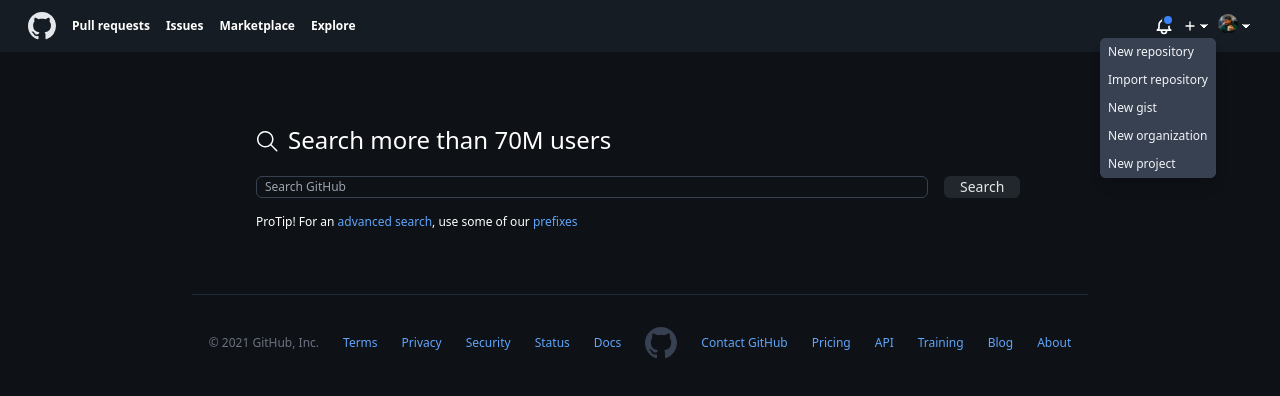
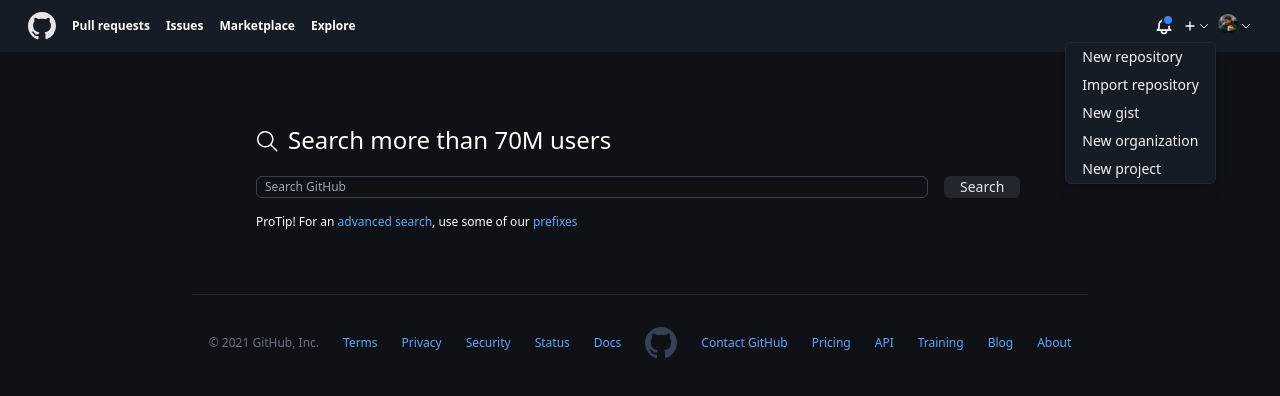
Before and after one commit to Eliascm17/javascript-exercises, a Next.js app: page / in a window 1280 px wide. Both pictures are taken after a click on the button 1196 px from the left and 26 px from the top of the page. Shown: the top 396 px of the page. Built offline with nearby package versions, Linux system fonts and the light colour scheme.

Commit message:
finishing touches

```diff
--- a/components/AddDropDown.js
+++ b/components/AddDropDown.js
@@ -4,46 +4,41 @@
 
 const AddDropDown = () => {
   const [open, setOpen] = useState(false);
+
   return (
     <div>
       <span>
         <button className="flex" onClick={() => setOpen(!open)} type="button">
-          <div className="flex fill-current hover:text-blue-600 transition ease-in-out duration-300">
-            <Icon
-              name="plus"
-              className="w-4 h-4 stroke-current text-white hover:text-blue-600 transition ease-in-out duration-300"
-            />
-            <Icon
-              name="downArrow"
-              className="w-3 h-3 mt-0.5 stroke-current text-white hover:text-blue-600 transition ease-in-out duration-300"
-            />
+          <div className="flex stroke-current text-white hover:text-gray-500 transition ease-in-out duration-300">
+            <Icon name="plus" className="w-4 h-4" />
+            <Icon name="downArrow" className="w-3 h-3 mt-0.5" />
           </div>
         </button>
       </span>
       {open && (
-        <div className="flex flex-col absolute mt-1 right-16 w-30 max-w-xs rounded-md bg-gray-600 shadow-lg overflow-hidden">
+        <div className="flex flex-col absolute mt-2 border border-gray-800 right-16 w-30 max-w-xs rounded-md bg-black-nav shadow-lg overflow-hidden">
           <Link href="#">
-            <a className="inline-block text-xs px-2 py-1 leading-5 text-gray-100 bg-gray-700 hover:bg-blue-600 transition ease-in-out duration-300">
+            <a className="inline-block text-sm px-4 py-1 leading-5 text-gray-100 bg-black-nav hover:bg-blue-600 transition ease-in-out duration-300">
               New repository
             </a>
           </Link>
           <Link href="#">
-            <a className="inline-block text-xs px-2 py-1 leading-5 text-gray-100 bg-gray-700 hover:bg-blue-600 transition ease-in-out duration-300">
+            <a className="inline-block text-sm px-4 py-1 leading-5 text-gray-100 bg-black-nav hover:bg-blue-600 transition ease-in-out duration-300">
               Import repository
             </a>
           </Link>
           <Link href="#">
-            <a className="inline-block text-xs px-2 py-1 leading-5 text-gray-100 bg-gray-700 hover:bg-blue-600 transition ease-in-out duration-300">
+            <a className="inline-block text-sm px-4 py-1 leading-5 text-gray-100 bg-black-nav hover:bg-blue-600 transition ease-in-out duration-300">
               New gist
             </a>
           </Link>
           <Link href="#">
-            <a className="inline-block text-xs px-2 py-1 leading-5 text-gray-100 bg-gray-700 hover:bg-blue-600 transition ease-in-out duration-300">
+            <a className="inline-block text-sm px-4 py-1 leading-5 text-gray-100 bg-black-nav hover:bg-blue-600 transition ease-in-out duration-300">
               New organization
             </a>
           </Link>
           <Link href="#">
-            <a className="inline-block text-xs px-2 py-1 leading-5 text-gray-100 bg-gray-700 hover:bg-blue-600 transition ease-in-out duration-300">
+            <a className="inline-block text-sm px-4 py-1 leading-5 text-gray-100 bg-black-nav hover:bg-blue-600 transition ease-in-out duration-300">
               New project
             </a>
           </Link>
--- a/components/Icon.js
+++ b/components/Icon.js
@@ -53,8 +53,8 @@
       return (
         <svg
           className={className}
-          fill="white"
           viewBox="0 0 24 24"
+          fill="#161c23"
           xmlns="http://www.w3.org/2000/svg"
         >
           <path
--- a/components/ProfileDropdown.js
+++ b/components/ProfileDropdown.js
@@ -20,35 +20,73 @@
           <Avatar src="/me.jpg" size="sm" />
           <Icon
             name="downArrow"
-            className="w-3 h-3 ml-0.5 mt-1.5 stroke-current text-white"
+            className="w-3 h-3 ml-0.5 mt-1.5 stroke-current text-white hover:text-gray-500 transition ease-in-out duration-300"
           />
         </button>
       </span>
       {open && (
-        <div className="flex flex-col absolute mt-1 right-16 w-30 max-w-xs rounded-md bg-gray-600 shadow-lg overflow-hidden">
+        <div className="flex flex-col absolute mt-2 border border-gray-800 right-6 w-30 max-w-xs rounded-md bg-black-nav shadow-lg overflow-hidden">
+          <div className="text-sm text-gray-200 inline-block px-4 py-1">
+            Signed in as
+          </div>
+          <div className="text-sm text-gray-200 font-semibold inline-block px-4 py-1">
+            Eliascm17
+          </div>
+          <div className="w-full h-0.5 bg-gray-800 my-2" />
           <Link href="#">
-            <a className="inline-block text-xs px-2 py-1 leading-5 text-gray-100 bg-gray-700 hover:bg-blue-600 transition ease-in-out duration-300">
-              New repository
+            <a className="inline-block text-sm px-4 py-1 leading-5 text-gray-100 bg-black-nav hover:bg-blue-600 transition ease-in-out duration-300">
+              Your Profile
             </a>
           </Link>
           <Link href="#">
-            <a className="inline-block text-xs px-2 py-1 leading-5 text-gray-100 bg-gray-700 hover:bg-blue-600 transition ease-in-out duration-300">
-              Import repository
+            <a className="inline-block text-sm px-4 py-1 leading-5 text-gray-100 bg-black-nav hover:bg-blue-600 transition ease-in-out duration-300">
+              Your repositories
             </a>
           </Link>
           <Link href="#">
-            <a className="inline-block text-xs px-2 py-1 leading-5 text-gray-100 bg-gray-700 hover:bg-blue-600 transition ease-in-out duration-300">
-              New gist
+            <a className="inline-block text-sm px-4 py-1 leading-5 text-gray-100 bg-black-nav hover:bg-blue-600 transition ease-in-out duration-300">
+              Your codespaces
             </a>
           </Link>
           <Link href="#">
-            <a className="inline-block text-xs px-2 py-1 leading-5 text-gray-100 bg-gray-700 hover:bg-blue-600 transition ease-in-out duration-300">
-              New organization
+            <a className="inline-block text-sm px-4 py-1 leading-5 text-gray-100 bg-black-nav hover:bg-blue-600 transition ease-in-out duration-300">
+              Your organizations
             </a>
           </Link>
           <Link href="#">
-            <a className="inline-block text-xs px-2 py-1 leading-5 text-gray-100 bg-gray-700 hover:bg-blue-600 transition ease-in-out duration-300">
-              New project
+            <a className="inline-block text-sm px-4 py-1 leading-5 text-gray-100 bg-black-nav hover:bg-blue-600 transition ease-in-out duration-300">
+              Your project
+            </a>
+          </Link>
+          <Link href="#">
+            <a className="inline-block text-sm px-4 py-1 leading-5 text-gray-100 bg-black-nav hover:bg-blue-600 transition ease-in-out duration-300">
+              Your stars
+            </a>
+          </Link>
+          <Link href="#">
+            <a className="inline-block text-sm px-4 py-1 leading-5 text-gray-100 bg-black-nav hover:bg-blue-600 transition ease-in-out duration-300">
+              Your gists
+            </a>
+          </Link>
+          <div className="w-full h-0.5 bg-gray-800 my-2" />
+          <Link href="#">
+            <a className="inline-block text-sm px-4 py-1 leading-5 text-gray-100 bg-black-nav hover:bg-blue-600 transition ease-in-out duration-300">
+              Upgrade
+            </a>
+          </Link>
+          <Link href="#">
+            <a className="inline-block text-sm px-4 py-1 leading-5 text-gray-100 bg-black-nav hover:bg-blue-600 transition ease-in-out duration-300">
+              Feature preview
+            </a>
+          </Link>
+          <Link href="#">
+            <a className="inline-block text-sm px-4 py-1 leading-5 text-gray-100 bg-black-nav hover:bg-blue-600 transition ease-in-out duration-300">
+              Help
+            </a>
+          </Link>
+          <Link href="#">
+            <a className="inline-block text-sm px-4 py-1 leading-5 text-gray-100 bg-black-nav hover:bg-blue-600 transition ease-in-out duration-300">
+              Settings
             </a>
           </Link>
         </div>
--- a/pages/index.js
+++ b/pages/index.js
@@ -27,8 +27,8 @@
           autoComplete="off"
           className="max-w-2xl w-full text-white text-xs bg-black-bg focus:bg-black-bg border border-gray-700 focus:outline-none focus:border-blue-searchBorder focus:ring focus:ring-blue-searchRing rounded-md py-0.5 pl-2"
           placeholder="Search GitHub"
-          onKeyPress={(e) => {
-            if (e.keyCode === 13 && searchInput.length > 0) {
+          onKeyDown={(e) => {
+            if (e.key === "Enter") {
               onSearch();
             }
           }}
--- a/pages/search.js
+++ b/pages/search.js
@@ -7,8 +7,7 @@
 import { searchRepos, searchUsers, searchCommits } from "../lib/githubHelpers";
 
 const search = ({ repos, users, commits }) => {
-  console.log(commits[0]);
-  const [type, setType] = useState("commits");
+  const [type, setType] = useState("repositories");
 
   return (
     <Container>
```
